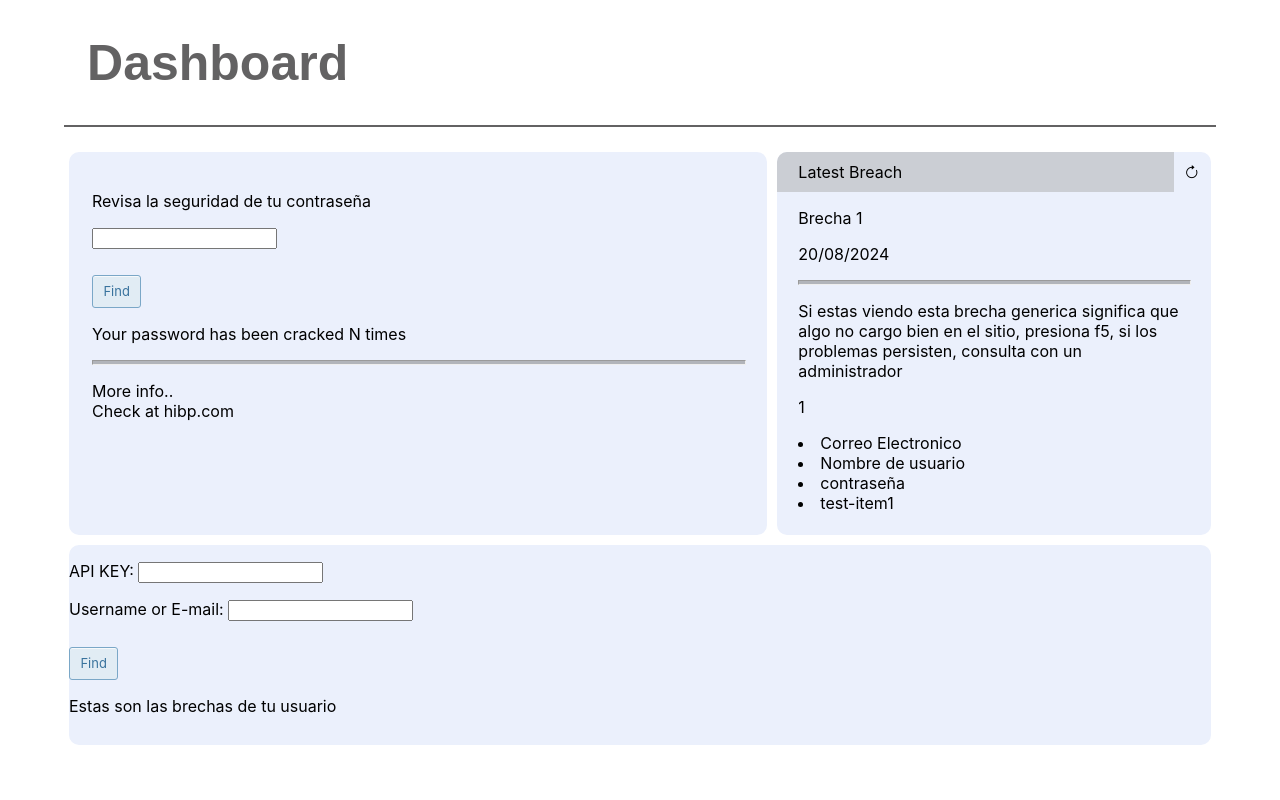
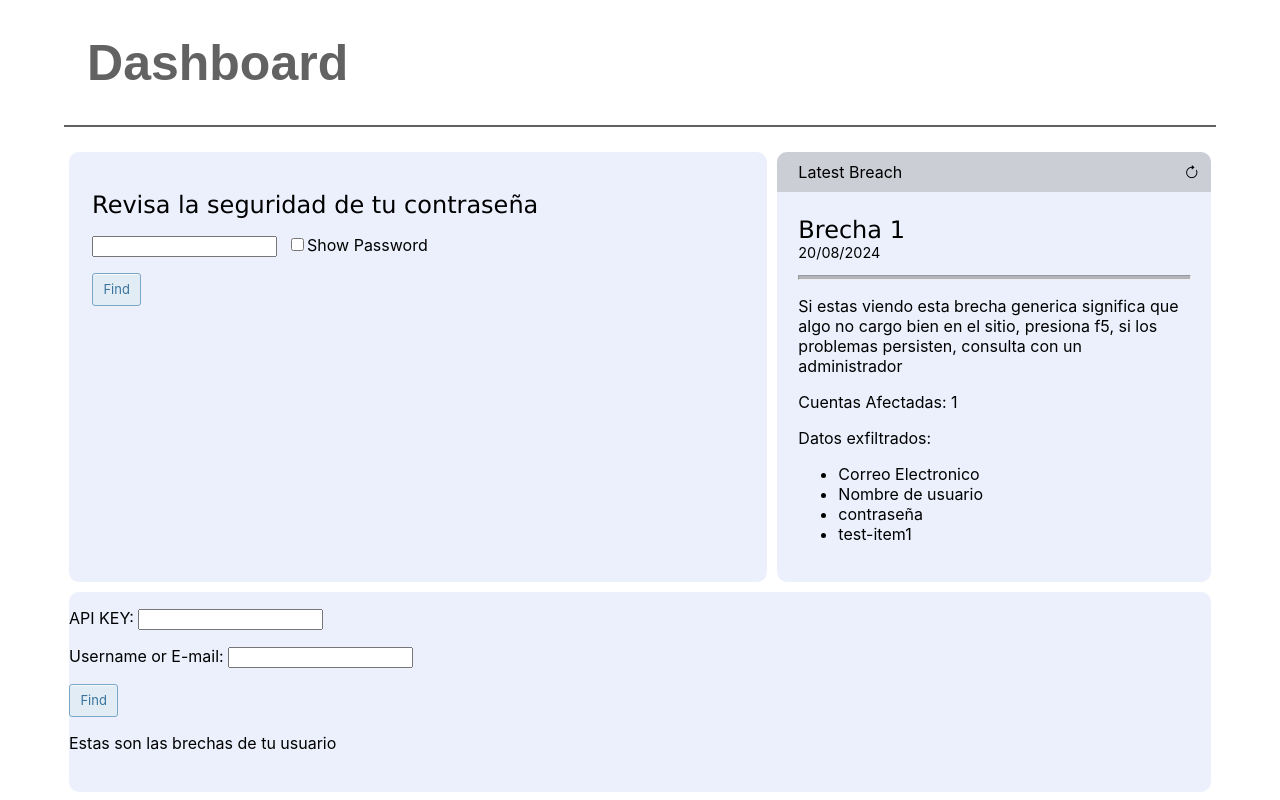
Before and after one commit to FelixDeBa/Cursos, a React (Create React App) app in the folder react-udemy/: page / in a window 1280 px wide. Built offline with nearby package versions, Linux system fonts and the light colour scheme; no server answers.

Commit message:
Sec News esta funcionando correctamente

```diff
--- a/react-udemy/package.json
+++ b/react-udemy/package.json
@@ -7,6 +7,7 @@
     "@testing-library/react": "^13.4.0",
     "@testing-library/user-event": "^13.5.0",
     "bootstrap-icons": "^1.11.3",
+    "html-react-parser": "^5.1.12",
     "react": "^18.3.1",
     "react-dom": "^18.3.1",
     "react-scripts": "5.0.1",
--- a/react-udemy/src/Components/PwdFinder.jsx
+++ b/react-udemy/src/Components/PwdFinder.jsx
@@ -7,13 +7,26 @@ class PwdFinder extends Component {
         super(props);
         this.state = {  };
     }
+
+    showPassword(){
+        var x = document.getElementById("password_to_check");
+        if (x.type === "password") {
+            x.type = "text";
+        } else {
+            x.type = "password";
+        }
+    }
+
     render() {
         return ( <Fragment>
         <div class="pwdfinder-card">
-            <p><label for="pwdCheck">Revisa la seguridad de tu contraseña</label></p>
-            <p><input class="pwdcheck" type="password"/></p>
+            <p><label class="alternate-big-title" for="pwdCheck">Revisa la seguridad de tu contraseña</label></p>
+            <p>
+                <input class="password_box" id="password_to_check" type="password"/>
+                <input type="checkbox" onClick={this.showPassword}/>Show Password
+            </p>
             <p><button class="find-button">Find</button></p>
-            <p class="text-area">
+            <p class="password-result-area">
                 <p class="results-title">Your password has been cracked N times</p>
                 <hr />
                 <p class="results-area">
--- a/react-udemy/src/Components/SecNews.jsx
+++ b/react-udemy/src/Components/SecNews.jsx
@@ -1,4 +1,5 @@
 import { Fragment, Component } from "react";
+import parse from 'html-react-parser'
 // import arrowclockwise from './icons/arrow-clockwise.svg'
 
 class SecNews extends Component {
@@ -11,21 +12,31 @@ class SecNews extends Component {
             pwnCount:"1",
             dataClasses:["Correo Electronico", "Nombre de usuario", "contraseña", "test-item1"]
         };
+        this.hibpCall()
+    }
 
+    hibpCall(){
+        fetch('https://haveibeenpwned.com/api/v3/latestbreach')
+        .then(data => {
+            return data.json()}
+        )
+        .then(data => {
+            this.setState({
+                name: data['Name'],
+                breachDate: data['BreachDate'],
+                description: data['Description'],
+                pwnCount: data['PwnCount'],
+                dataClasses: data['DataClasses']
+            });
+        });
     }
-    state = {
-        name:"",
-        breachDate:"",
-        description:"",
-        pwnCount:"",
-        dataClasses:""
-    }
+
     render() {
         return ( <Fragment>
         <div class="secnews-card">
             <div class="card-title">
                 <div class="inner-title">Latest Breach</div>
-                <div class="refresh-button">
+                <div class="refresh-button" onClick={this.hibpCall.bind(this)}>
                     <i class="bi bi-arrow-clockwise btn-ref"></i>
                 </div>
 
@@ -34,12 +45,16 @@ class SecNews extends Component {
                 <p class="breach-title">{this.state.name}</p>
                 <p class="breach-date">{this.state.breachDate}</p>
                 <hr/>
-                <p>{this.state.description}</p>
-                <p>{this.state.pwnCount}</p>
+                {/* <p id="pwn_desc">{document.getElementById('pwn_desc').innerHTML(this.state.description)}</p> */}
+                <p>{parse(this.state.description)}</p>
+                <p>Cuentas Afectadas: {this.state.pwnCount}</p>
+                <p>Datos exfiltrados:</p>
+                <ul>
                 {
                     (this.state.dataClasses).map((x) => (
                     <li class="breached-data">{x}</li>))
                 }
+                </ul>
             </div>
         </div>
         </Fragment> );
--- a/react-udemy/src/Components/css/cardElements.css
+++ b/react-udemy/src/Components/css/cardElements.css
@@ -31,7 +31,7 @@ hr{
     font-weight: 400;
     line-height: 1.15385;
 
-    margin-top: 10px;
+    margin-top: 0px;
     outline: none;
     padding: 8px .8em;
     position: relative;
@@ -60,6 +60,20 @@ hr{
   color: #2c5777;
 }
 
+.alternate-big-title{
+    font-size: 1.5em;
+    font-family: 'Lucida Sans', 'Lucida Sans Regular', 'Lucida Grande', 'Lucida Sans Unicode', Verdana, sans-serif;
+    margin-bottom: 0px;
+}
+
+.password_box{
+    margin-right: 10px;
+}
+
+.password-result-area{
+    display: none;
+}
+
 /*Area para las noticias de seguridad*/
 
 .secnews-card{
@@ -73,7 +87,6 @@ hr{
     right:1%;
     top:auto;
     left: 99%;
-    /* padding: 5px */
 }
 
 .refresh-button{
@@ -82,22 +95,14 @@ hr{
     position: sticky;
     padding: 10px 0 10px 10px;
     width: 7%;
-    /* top: 0px; */
-    /* right: 0px; */
     left: 100%;
-    /* padding: 5px; */
-    /* padding-bottom: 5px; */
-    /* text-align: center;
-    display:flex;
-    align-items: center;
-    align-content: center; */
+    background-color: #cbced4;
 }
 .refresh-button:hover{
-    /* background-color: #cbced4; */
-    background-color: red;
+    background-color: #b1b4ba;
 }
 .refresh-button:active{
-    background-color: #b1b4ba;
+    background-color: #cbced4;
 }
 
 .btn-ref{
@@ -108,6 +113,17 @@ hr{
     padding: 0% 5% 5%;
     position: relative;
     top: 0px;
+}
+
+.breach-title{
+    font-size: 1.5em;
+    font-family: 'Lucida Sans', 'Lucida Sans Regular', 'Lucida Grande', 'Lucida Sans Unicode', Verdana, sans-serif;
+    margin-bottom: 0px;
+}
+
+.breach-date{
+    margin-top: 0px;
+    font-size: .9em;
 }
 
 /*Area para la busqueda de usuarios*/
@@ -121,14 +137,10 @@ hr{
 }
 
 .inner-title{
-    /* text-align: center;
-    position: sticky; */
     padding: 10px 5%;
     background-color: #cbced4;
     border-radius: 10px 0px 0px 0px;
     width: 93%;
-
-
 }
 
 .card-title{
```
Also changed, not shown: 1 other file (tests, documents, lock files or other folders).
